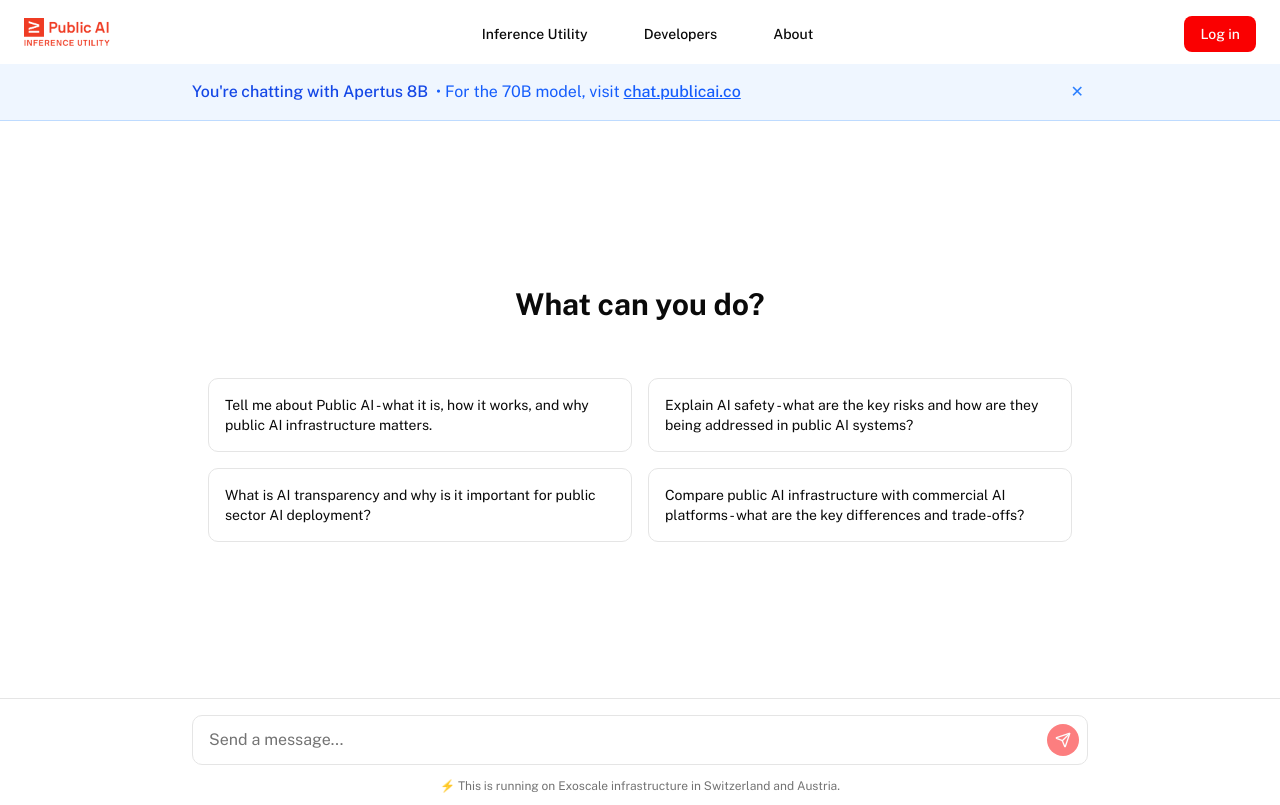
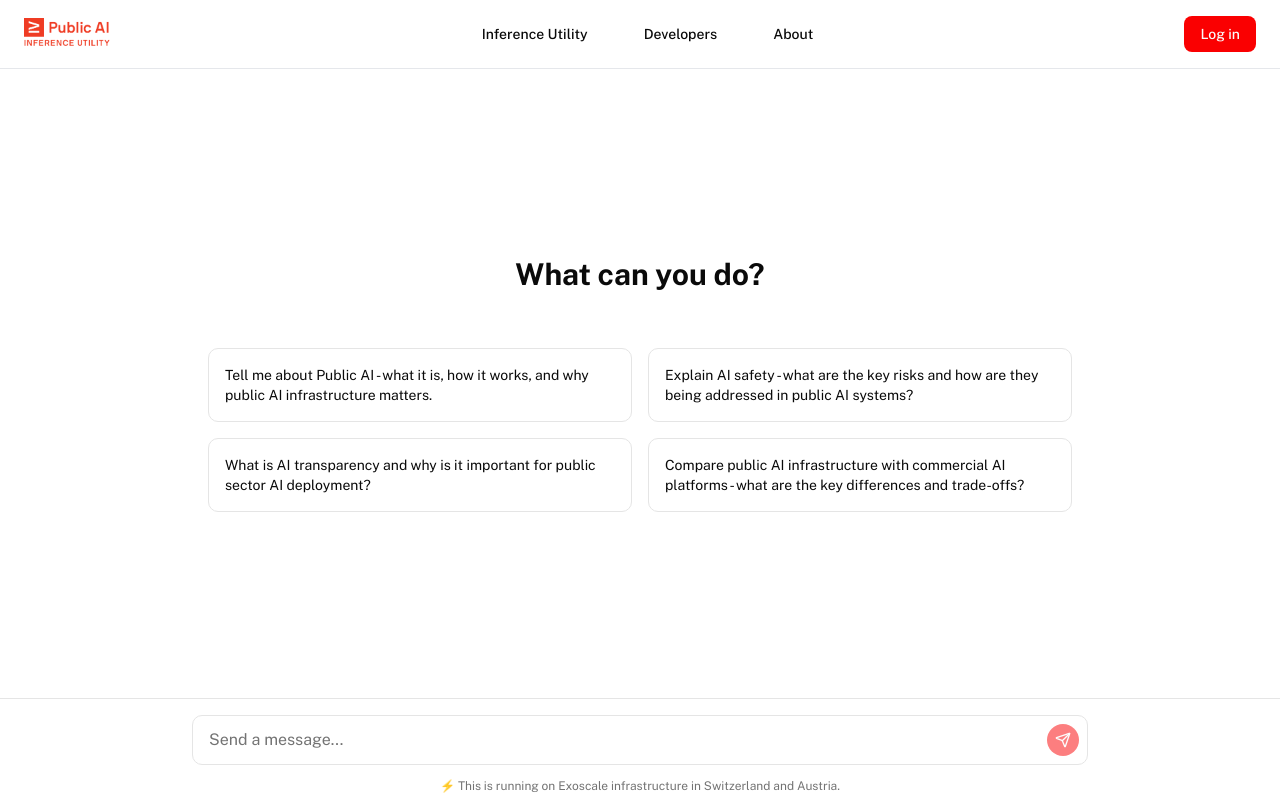
Before and after one commit to forpublicai/publicai.co, a Next.js app: page /chat in a window 1280 px wide. Built offline with nearby package versions, Linux system fonts and the light colour scheme.

Commit message:
Remove banner and update text on pop-up modal

```diff
--- a/src/app/chat/page.tsx
+++ b/src/app/chat/page.tsx
@@ -25,7 +25,6 @@ function ChatPageContent() {
   const [isLoading, setIsLoading] = useState(false);
   const [selectedModel] = useState('swiss-ai/apertus-8b-instruct-exoscale');
   const [showAuthModal, setShowAuthModal] = useState(false);
-  const [showModelBanner, setShowModelBanner] = useState(true);
   const [error, setError] = useState<string | null>(null);
   const messagesEndRef = useRef<HTMLDivElement>(null);
   const textareaRef = useRef<HTMLTextAreaElement>(null);
@@ -179,37 +178,9 @@ function ChatPageContent() {
 
   return (
     <div className="flex h-[calc(100vh-4rem)] bg-background text-foreground">
-      {/* Model Information Banner */}
-      {showModelBanner && (
-        <div className="fixed top-16 left-0 right-0 z-40 bg-blue-50 border-b border-blue-200 px-4 py-3">
-          <div className="max-w-4xl mx-auto flex items-center justify-between">
-            <div className="flex items-center space-x-2">
-              <div className="text-blue-700">
-                <span className="font-medium">You&apos;re chatting with Apertus 8B</span>
-                <span className="text-blue-600 ml-2">• For the 70B model, visit </span>
-                <a
-                  href="https://chat.publicai.co"
-                  target="_blank"
-                  rel="noopener noreferrer"
-                  className="text-blue-600 hover:text-blue-800 underline font-medium"
-                >
-                  chat.publicai.co
-                </a>
-              </div>
-            </div>
-            <button
-              onClick={() => setShowModelBanner(false)}
-              className="text-blue-500 hover:text-blue-700 p-1"
-              aria-label="Close banner"
-            >
-              ✕
-            </button>
-          </div>
-        </div>
-      )}
 
       {/* Main Chat Area */}
-      <div className="flex-1 flex flex-col" style={{ marginTop: showModelBanner ? '60px' : '0' }}>
+      <div className="flex-1 flex flex-col">
         {/* Messages Area */}
         <div className="flex-1 overflow-y-auto">
           {messages.length === 0 ? (
@@ -313,7 +284,7 @@ function ChatPageContent() {
               <h2 className="text-2xl font-bold text-foreground">Welcome to Public AI</h2>
             </div>
             <p className="text-muted-foreground text-lg mb-8 leading-relaxed">
-              You&apos;re talking to Apertus, from Switzerland. Log in for the full experience.
+              You&apos;re talking to Apertus, from Switzerland. Log in for access to a more intelligent model and the full experience.
             </p>
 
             <div className="space-y-4">
```
